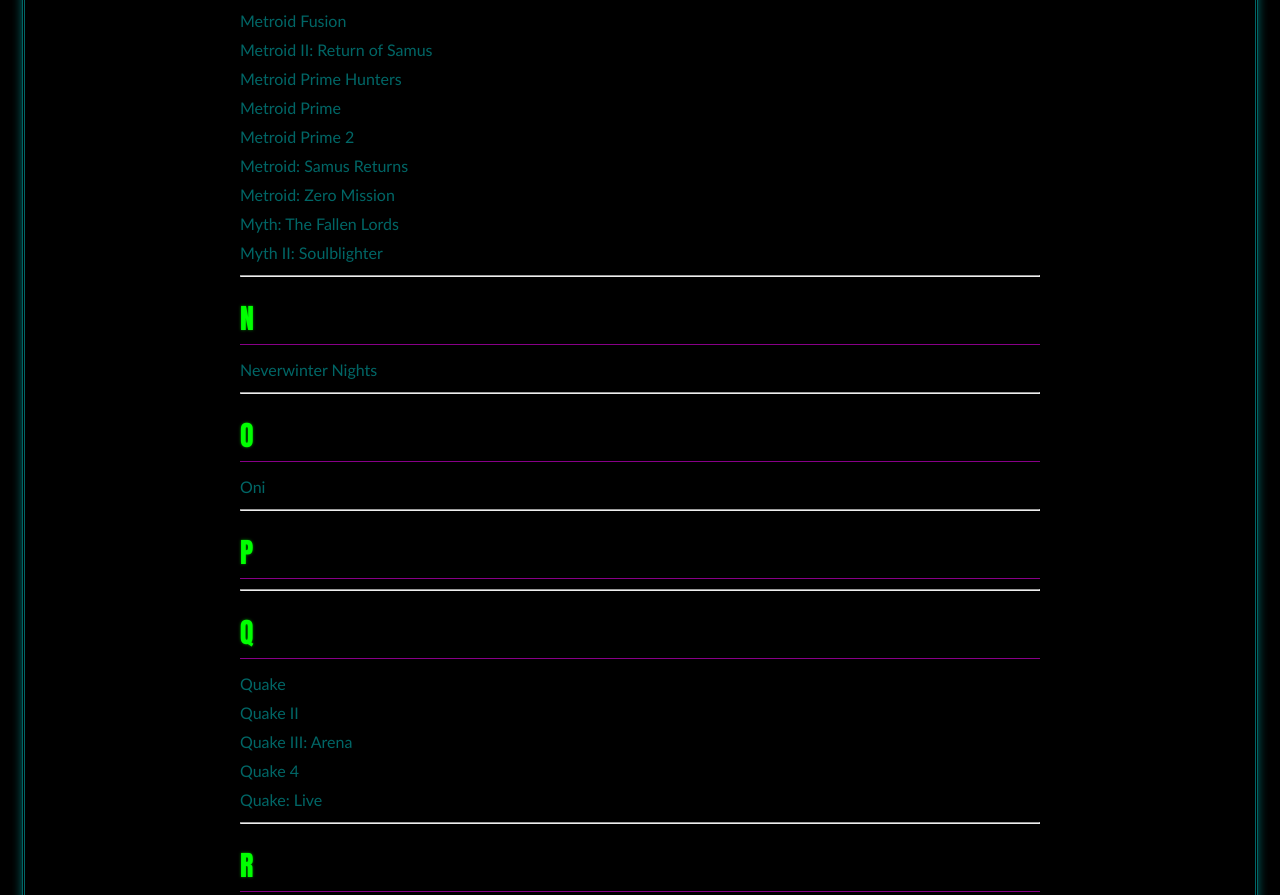
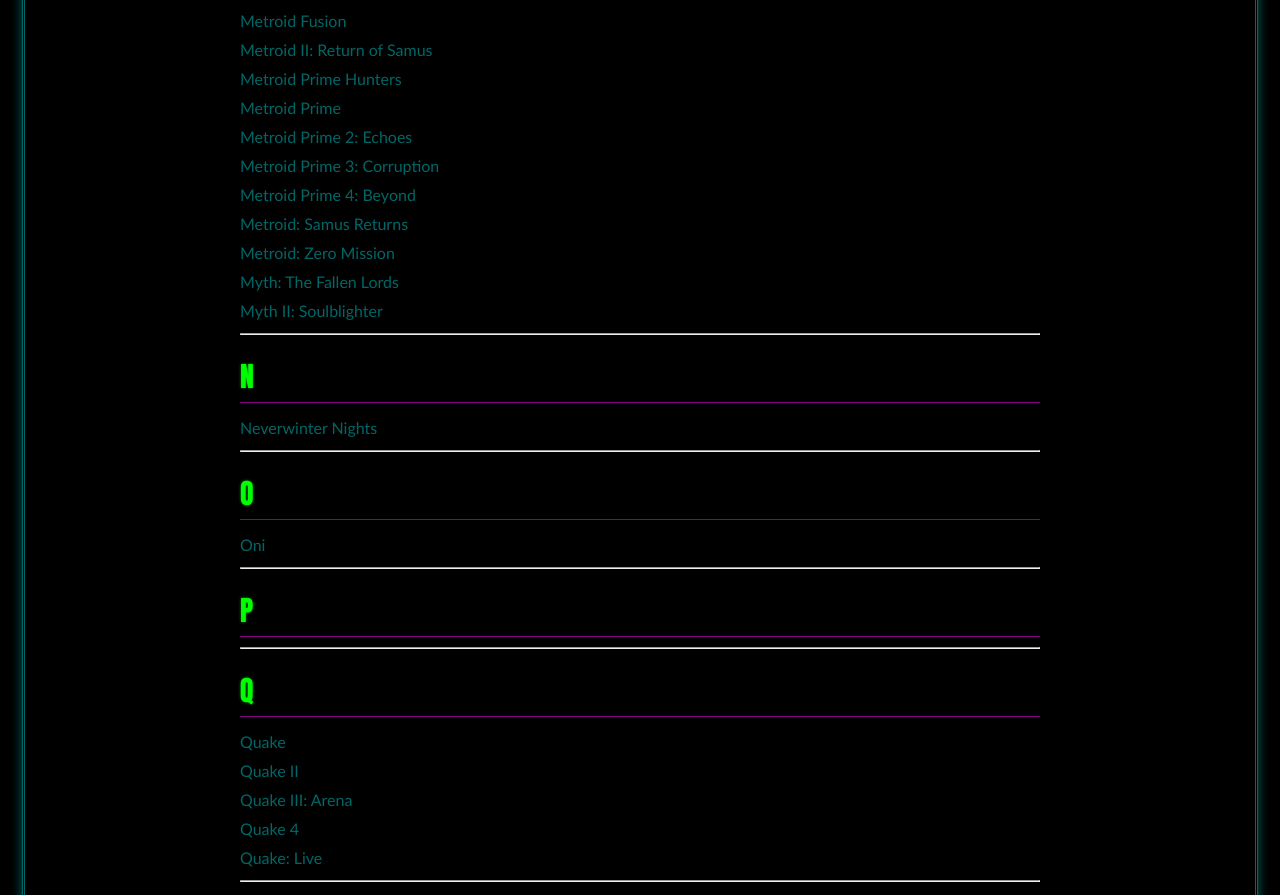
Before and after one commit to jd-code76/classic-old-games, a plain HTML site: page all_games.html in a window 1280 px wide. Shown: the part 2280-3175 px from the top of the page. Drawn offline with Linux system fonts and the light colour scheme.

Commit message:
Update game links
Added new game links (Prime 3 and 4)

```diff
--- a/all_games.html
+++ b/all_games.html
@@ -125,7 +125,9 @@
             <a href="nintendo/metroid_ii.html">Metroid II: Return of Samus</a>
             <a href="nintendo/metroid_ph.html">Metroid Prime Hunters</a>
             <a href="retro_studios/metroid_prime.html">Metroid Prime</a>
-            <a href="retro_studios/metroid_prime2.html">Metroid Prime 2</a>
+            <a href="retro_studios/metroid_prime2.html">Metroid Prime 2: Echoes</a>
+            <a href="retro_studios/metroid_prime3.html">Metroid Prime 3: Corruption</a>
+            <a href="retro_studios/metroid_prime4.html">Metroid Prime 4: Beyond</a>
             <a href="mercurysteam/metroid_sr.html">Metroid: Samus Returns</a>
             <a href="nintendo/metroid_zm.html">Metroid: Zero Mission</a>
             <a href="bungie/myth_tfl.html">Myth: The Fallen Lords</a>
@@ -199,7 +201,7 @@
     <footer>
         <hr>
         All assets copyright their respective owners.<br>
-        Last updated on 12/19/2025.<br>
+        Last updated on 12/27/2025.<br>
         <a href="about.html">About</a><br>
         <hr>
     </footer>
```
